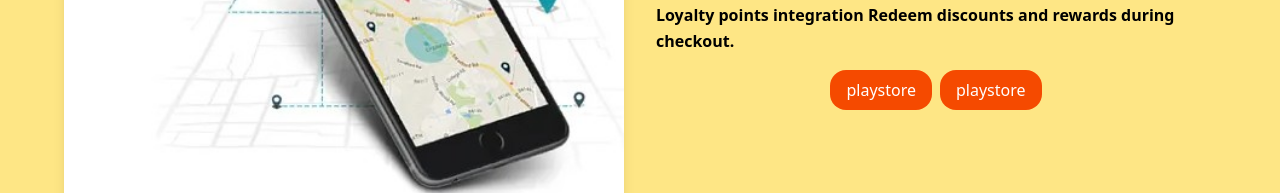
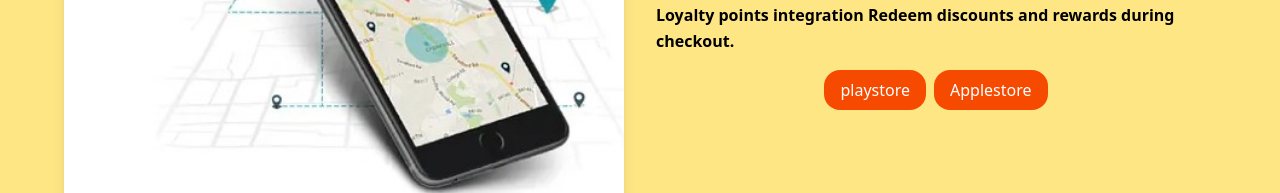
Before and after one commit to mdjameel04/Veluxe-Rentals, a React (Vite) app in the folder Frontend/: page / in a window 1280 px wide. Shown: the part 2507-2700 px from the top of the page. Built offline with nearby package versions, Linux system fonts and the light colour scheme; a web font is replaced by a local one.

Commit message:
small changes

```diff
--- a/Frontend/src/Components/Models.jsx
+++ b/Frontend/src/Components/Models.jsx
@@ -115,11 +115,12 @@ const Models = () => {
        Multiple payments Options Credit card, digital wallets , or bank transfer. Transparent pricing view detailed costs with no hidden fees. Loyalty points integration Redeem discounts and rewards during checkout.
       </p>
       <div className="flex items-center justify-center gap-2 mt-4">
-      <div className="flex items-center justify-center gap-2">
-      <button className="bg-orange-600 px-4 py-2 rounded-2xl font-medium text-white">  playstore</button>
+      <div>
+
+      <button className=" bg-orange-600 px-4 py-2 rounded-2xl font-medium text-white">  playstore</button>
       </div>
  <div>
-      <button className="bg-orange-600 px-4 py-2 rounded-2xl font-medium text-white  " > playstore</button>
+      <button className="bg-orange-600 px-4 py-2 rounded-2xl font-medium text-white  " > Applestore</button>
       </div>
 
       </div>
```
